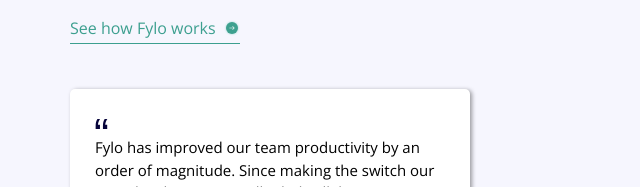
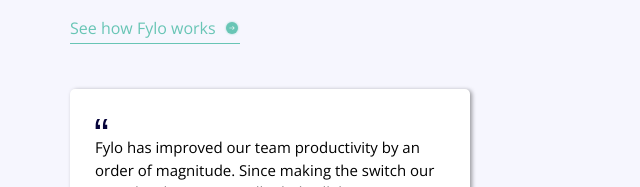
Before and after one commit to GeorgeFarg/Fylo-landing-page-with-two-column-layout, a plain HTML site: page index.html in a window 1280 px wide. In both pictures the pointer is over the link "See how Fylo works". Shown: the part 981-1168 px from the top of the page, 0-640 px from the left. Drawn offline with nearby package versions, Linux system fonts and the light colour scheme.

Commit message:
Add files via upload

```diff
--- a/css/main.css
+++ b/css/main.css
@@ -261,6 +261,14 @@
     width: 170px;
 }
 
+.team .left .explore-link:hover {
+    color: rgb(104 197 181);
+}
+
+.team .left .explore-link:hover::before {
+    background-color: rgb(104 197 181);
+}
+
 .team .left .explore-link::before {
     content: "";
     position: absolute;
@@ -268,6 +276,10 @@
     height: 1px;
     background-color: var(--Moderate-Cyan);
     bottom: -5px;
+}
+
+.team .left .explore-link:hover svg use {
+    fill: rgb(104 197 181);
 }
 
 .team .left .comment-box {
--- a/index.html
+++ b/index.html
@@ -68,7 +68,10 @@
         live collaboration. No email attachments required!
         </p>
         <div class="explore-link-container">
-          <a href="" class="explore-link">See how Fylo works <img src="./images/icon-arrow.svg" alt=""></a>
+          <a href="" class="explore-link">See how Fylo works
+            <svg width="16" height="16" xmlns="http://www.w3.org/2000/svg" xmlns:xlink="http://www.w3.org/1999/xlink"><defs><circle id="b" cx="6" cy="6" r="6"/><filter x="-25%" y="-25%" width="150%" height="150%" filterUnits="objectBoundingBox" id="a"><feOffset in="SourceAlpha" result="shadowOffsetOuter1"/><feGaussianBlur stdDeviation="1" in="shadowOffsetOuter1" result="shadowBlurOuter1"/><feColorMatrix values="0 0 0 0 0.239215686 0 0 0 0 0.62745098 0 0 0 0 0.560784314 0 0 0 0.793506567 0" in="shadowBlurOuter1"/></filter></defs><g fill="none" fill-rule="evenodd"><g transform="translate(2 2)"><use fill="#000" filter="url(#a)" xlink:href="#b"/><use fill="#3DA08F" xlink:href="#b"/></g><path
+          d="M8.582 6l-.363.35 1.452 1.4H5.333v.5h4.338L8.22 9.65l.363.35 2.074-2z" fill="#FFF"/></g></svg>
+          </a>
         </div>
         <div class="comment-box">
           <img src="./images/icon-quotes.svg" alt="">
```
